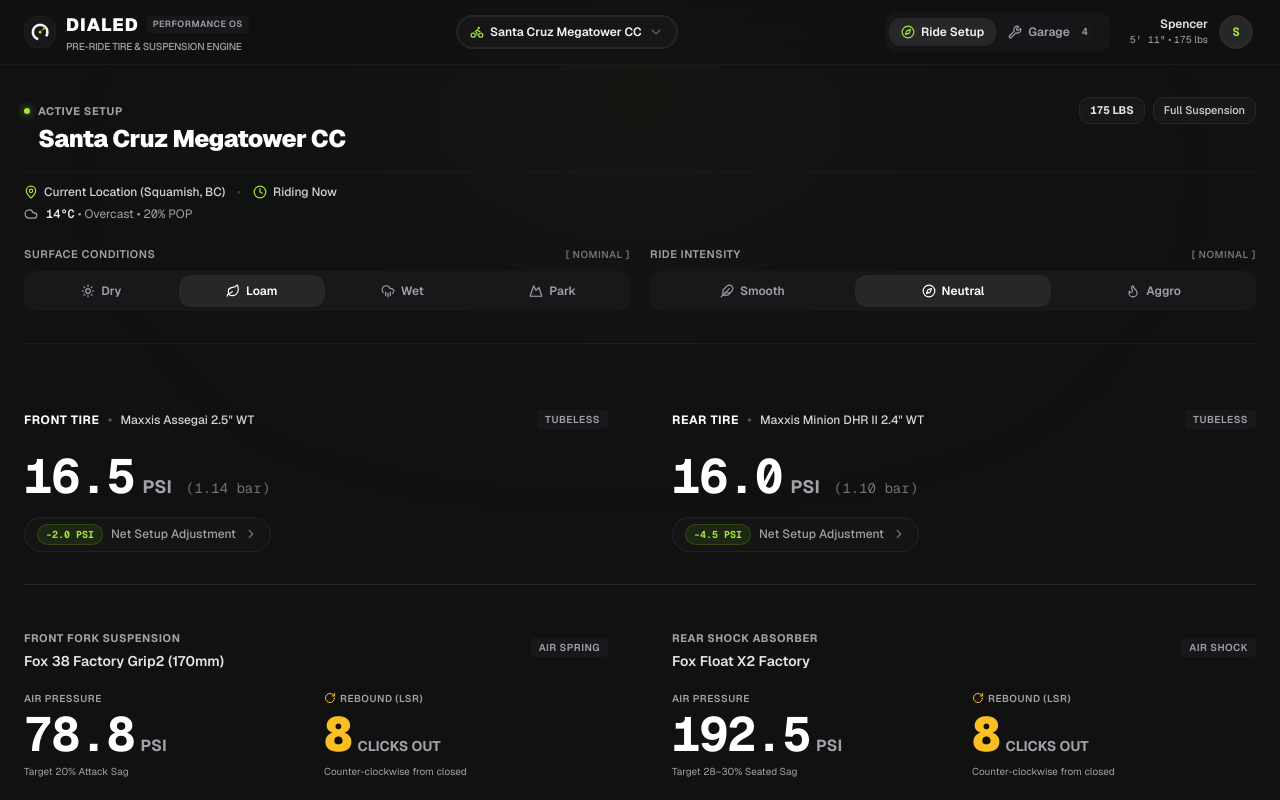
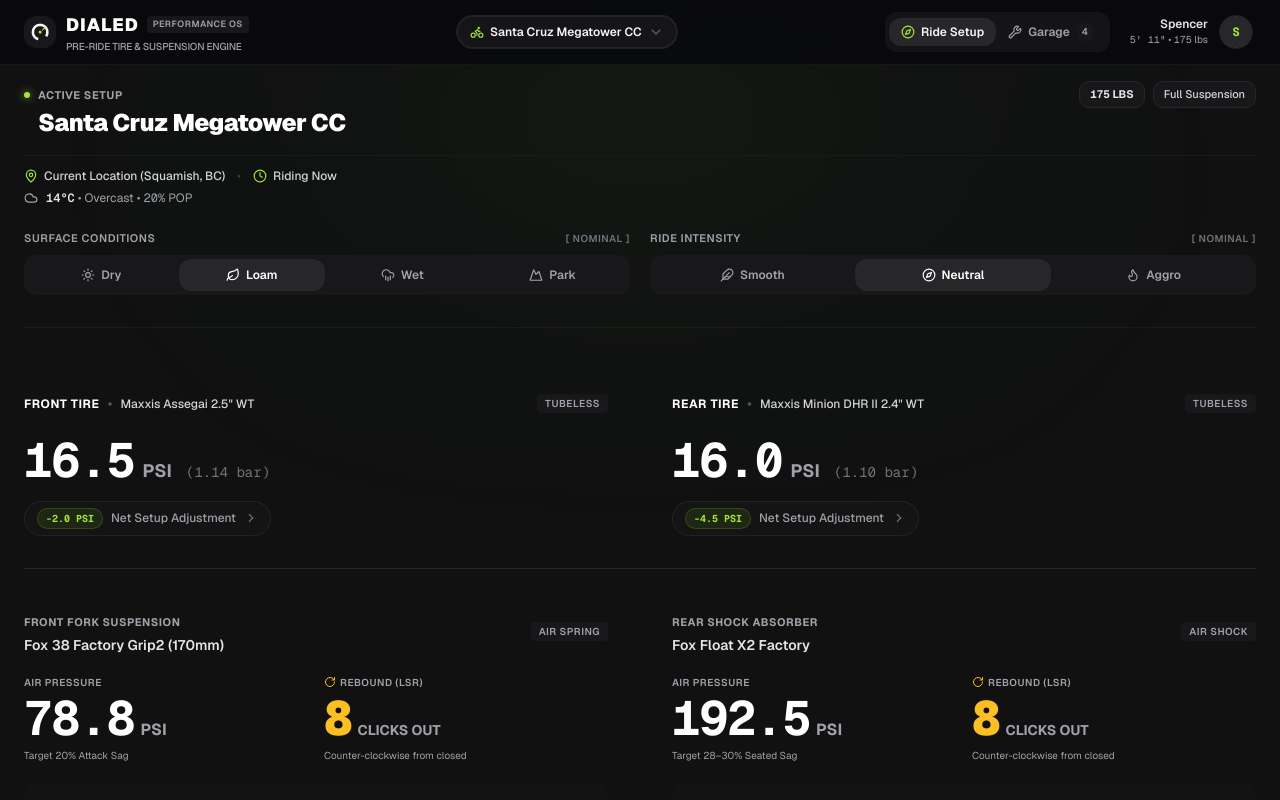
Before and after one commit to spencergill-dev/DialedEngine, a React (Vite) app: page / in a window 1280 px wide. Shown: the top 800 px of the page. Built offline with nearby package versions, Linux system fonts and the light colour scheme; the HTML template or start-up script is replaced by a standard one.

Commit message:
feat(layout): make global top header sticky z-50 with glassmorphism and pt-4 content spacing

```diff
--- a/src/components/DialedEngine.tsx
+++ b/src/components/DialedEngine.tsx
@@ -35,7 +35,7 @@
       />
 
       {/* Main View Area (with generous bottom clearance for mobile fixed tab bar) */}
-      <main className="max-w-7xl w-full mx-auto px-4 sm:px-6 pt-6 pb-28 sm:pb-32 md:py-8 flex-1">
+      <main className="max-w-7xl w-full mx-auto px-4 sm:px-6 pt-4 pb-28 sm:pb-32 md:pb-12 flex-1">
         {mainView === "setup" && (
           <RideSetupView
             bikes={bikes}
--- a/src/components/layout/TopNavHeader.tsx
+++ b/src/components/layout/TopNavHeader.tsx
@@ -40,7 +40,7 @@
       : activeBike?.brand;
 
   return (
-    <header className="sticky top-0 z-40 w-full bg-[#111111]/90 backdrop-blur-xl border-b border-zinc-800/50 transition-all">
+    <header className="sticky top-0 z-50 w-full bg-zinc-950/85 backdrop-blur-md border-b border-zinc-800/50 transition-all">
       <div className="max-w-7xl mx-auto px-4 sm:px-6 h-16 flex items-center justify-between gap-2 sm:gap-4">
         {/* Left: Brand Mark */}
         <div className="flex items-center gap-3 shrink-0">
```
